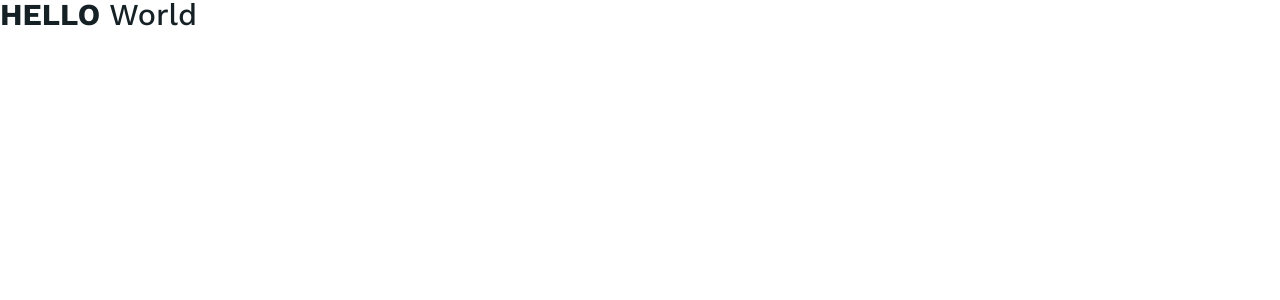
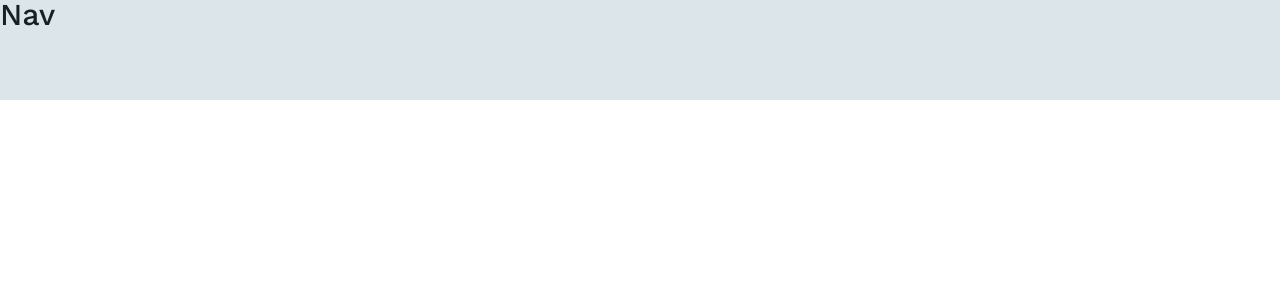
Before and after one commit to joshua-levan/hsc, a React (Vite) app: page / in a window 1280 px wide. Shown: the top 300 px of the page. Built offline with nearby package versions, Linux system fonts and the light colour scheme; a web font is replaced by a local one.

Commit message:
structure navbar

```diff
--- a/src/App.css
+++ b/src/App.css
@@ -58,6 +58,7 @@ table {
 html {
   font-size: clamp(1rem, 0.205rem + 2.121vw, 2.75rem);
   box-sizing: border-box;
+  scroll-behavior: smooth;
 }
 
 p {
--- a/src/App.scss
+++ b/src/App.scss
@@ -54,6 +54,7 @@ table {
 html {
     font-size: clamp(1rem, 0.205rem + 2.121vw, 2.75rem);
     box-sizing: border-box;
+    scroll-behavior: smooth;
 }
 
 p {
--- a/src/App.tsx
+++ b/src/App.tsx
@@ -1,8 +1,12 @@
 import './App.css'
+import Nav from './components/Nav'
 
 const App = () => {
   return (
-    <p><span>Hello</span> World</p>
+    <>
+      <Nav />
+      <div style={{ height: '200vw', width: '100vw' }}></div>
+    </>
   )
 }
 
--- /dev/null
+++ b/src/components/Nav.css
@@ -0,0 +1,12 @@
+nav {
+  position: fixed;
+  width: 100%;
+  background-color: #DCE5E9;
+  transition: height 0.2s ease-in-out;
+}
+nav.full {
+  height: 100px;
+}
+nav.condensed {
+  height: 50px;
+}/*# sourceMappingURL=Nav.css.map */
--- /dev/null
+++ b/src/components/Nav.scss
@@ -0,0 +1,14 @@
+@import '../variables.scss';
+
+nav {
+    position: fixed;
+    width: 100%;
+    background-color: $cool-gray;
+    transition: height 0.2s ease-in-out;
+    &.full {
+        height: 100px;
+    }
+    &.condensed {
+        height: 50px;
+    }
+}
--- /dev/null
+++ b/src/components/Nav.tsx
@@ -0,0 +1,28 @@
+import { useState, useEffect } from 'react'
+import './Nav.css'
+
+const Nav = () => {
+const [navStatus, setNavStatus] = useState<string>('full')
+
+useEffect(() => {
+  const handleScroll = () => {
+    if (window.scrollY > 50) {
+      setNavStatus('condensed')
+    } else {
+      setNavStatus('full')
+    }
+  }
+
+  window.addEventListener('scroll', handleScroll)
+
+  return () => {
+    window.removeEventListener('scroll', handleScroll)
+  }
+}, [])
+
+  return (
+    <nav className={navStatus}>Nav</nav>
+  )
+}
+
+export default Nav
```
Also changed, not shown: 2 other files (tests, documents, lock files or other folders).
